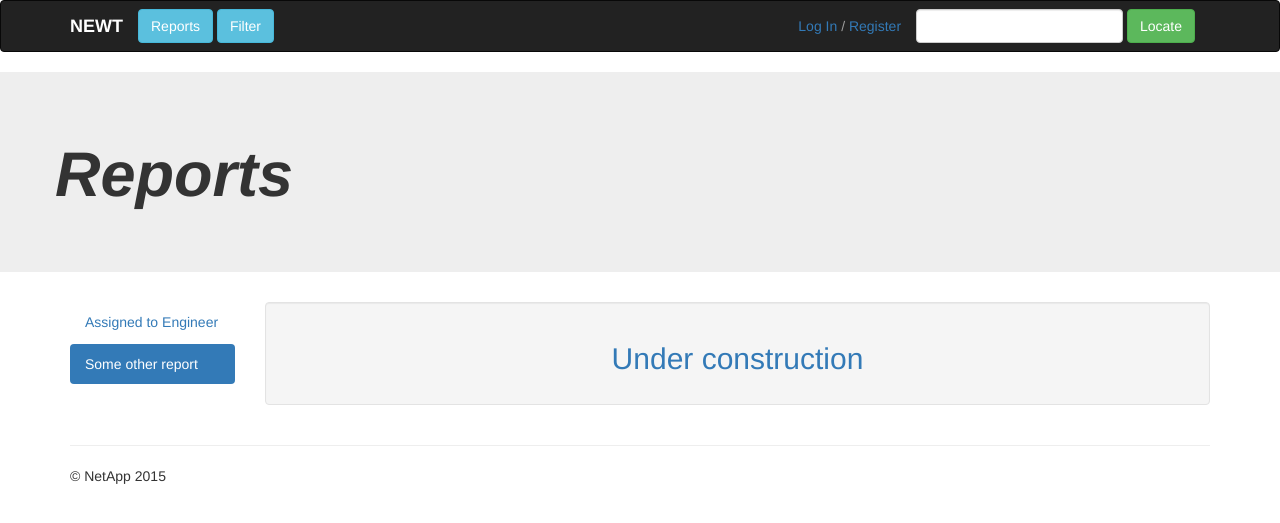
After one commit to cgautcher/mis4173-newt, a Django app: page /reports/some-other-report/ in a window 1280 px wide. The commit adds this page. Shown: the top 523 px of the page. Run offline with Django 3.2, Linux system fonts and the light colour scheme; parts of the project's set-up code (start-up, migrations or seed data) failed here and were passed over; some libraries are stand-ins or nearby versions.

Commit message:
get my reporting game tight

```diff
--- a/NEWT/NEWT/settings.py
+++ b/NEWT/NEWT/settings.py
@@ -41,6 +41,7 @@ INSTALLED_APPS = (
     'home',
     'register',
     'objects',
+    'reports',
 )
 
 MIDDLEWARE_CLASSES = (
--- a/NEWT/NEWT/templates/enablement_navbar_options.html
+++ b/NEWT/NEWT/templates/enablement_navbar_options.html
@@ -1,4 +1,4 @@
         <div class="nav navbar-nav">
-              <a href=""><button type="button" class="btn btn-info navbar-btn">Reports</button></a>
+              <a href="{% url 'reports' %}"><button type="button" class="btn btn-info navbar-btn">Reports</button></a>
               <a href="{% url 'filter' %}"><button type="button" class="btn btn-info navbar-btn">Filter</button></a>
         </div>
--- a/NEWT/NEWT/templates/enablement_navbar_options_update_button.html
+++ b/NEWT/NEWT/templates/enablement_navbar_options_update_button.html
@@ -1,5 +1,5 @@
         <div class="nav navbar-nav">
-              <a href=""><button type="button" class="btn btn-info navbar-btn">Reports</button></a>
+              <a href="{% url 'reports' %}"><button type="button" class="btn btn-info navbar-btn">Reports</button></a>
               <a href="{% url 'filter' %}"><button type="button" class="btn btn-info navbar-btn">Filter</button></a>
               <a href="{{ enablement_request.get_update_url }}"><button type="button" class="btn btn-warning navbar-btn"><b>Update</b></button></a>
         </div>
--- a/NEWT/NEWT/urls.py
+++ b/NEWT/NEWT/urls.py
@@ -8,6 +8,8 @@ from objects.views import (Initiate,
                            Filter,
                            ViewDetailsAndComments,
                            Update,)
+
+
 
 
 urlpatterns = patterns('',
@@ -23,6 +25,8 @@ urlpatterns = patterns('',
 
     url(r'^locate/', Locate.as_view(), name='locate'),
 
+    url(r'^reports/', include('reports.urls')),
+
     url(r'^filter/', Filter.as_view(), name='filter'),
 
     url(r'^view/(?P<slug>[-_\w]+)/$', ViewDetailsAndComments.as_view(), name='view'),
--- a/NEWT/objects/forms.py
+++ b/NEWT/objects/forms.py
@@ -39,6 +39,7 @@ class FilterForm(forms.Form):
             'customer_name',
             'short_term_revenue',
             'current_state',
+            'assigned_engineer',
         ),
         Fieldset('Configuration Details',
             'os_type',
@@ -63,6 +64,10 @@ class FilterForm(forms.Form):
     current_state_list.insert(0, ('','----'))
 
     current_state = forms.ChoiceField(label='Current State', choices=current_state_list, required=False)
+
+    ENABLEMENT_ENGINEERS = list(Group.objects.get(name='Enablement').user_set.values_list('id', 'username'))
+    ENABLEMENT_ENGINEERS.insert(0, ('','----'))
+    assigned_engineer = forms.ChoiceField(label='Assigned Engineer', choices=ENABLEMENT_ENGINEERS)
 
     os_type_list = list(ConfigDetails.OS_TYPES)
     os_type_list.insert(0, ('','----'))
--- a/NEWT/objects/models.py
+++ b/NEWT/objects/models.py
@@ -49,6 +49,8 @@ class EnablementRequest(models.Model):
         from django.core.urlresolvers import reverse
         return reverse('update', kwargs={'slug': self.slug})
 
+    def __unicode__(self):
+        return u'%s' % self.identifier
 
 
 class ConfigDetails(models.Model):
--- a/NEWT/objects/templates/view.html
+++ b/NEWT/objects/templates/view.html
@@ -41,6 +41,10 @@
     <div class="row">
       <p class="lead col-md-4">Current State:</p>
       <p class="lead col-md-3 text-right">{{ object.current_state }}</p>
+    </div>
+    <div class="row">
+      <p class="lead col-md-4">Assigned Engineer:</p>
+      <p class="lead col-md-3 text-right">{{ object.assigned_engineer }}</p>
     </div>
     <div class="row">
       <p class="lead col-md-4">OS Type:</p>
--- a/NEWT/objects/views.py
+++ b/NEWT/objects/views.py
@@ -220,6 +220,7 @@ class Filter(View):
         objects = EnablementRequest.objects.filter(customer_name__contains=cd['customer_name'],
                                                    short_term_revenue__gte=cd['short_term_revenue'],
                                                    current_state__contains=cd['current_state'],
+                                                   assigned_engineer__id__contains=cd['assigned_engineer'],
                                                    config_details__os_type__contains=cd['os_type'],
                                                    config_details__os_version__contains=cd['os_version'],
                                                    config_details__storage_adapter_vendor__contains=cd['storage_adapter_vendor'],
@@ -264,7 +265,6 @@ class ViewDetails(DetailView):
     def get_context_data(self, **kwargs):
         context = super(ViewDetails, self).get_context_data()
         context['config_details'] = context['enablement_request'].config_details
-        #context['comments'] = context['enablement_request'].comment_set.all()
         group_membership = self.request.user.groups.values_list('name',flat=True)
         context['group_membership'] = group_membership
         if 'Enablement' in group_membership:
--- /dev/null
+++ b/NEWT/reports/templates/base_reports.html
@@ -0,0 +1,41 @@
+{% extends "base.html" %}
+
+{% block content %}
+    <div class="jumbotron">
+      <div class="container">
+        <div class="row">
+          <p class="h1 text-primary"><i><strong>Reports</strong></i></p>
+        </div>
+      </div>
+    </div>
+
+
+<div class="container">
+    <div class="row">
+        <div class="col-lg-2">
+  	        <ul class="nav nav-pills nav-stacked">
+                {% for report in report_list %}
+                    {% if report_name %}
+                        {% if report_name == report|slugify %}
+                            <li class="active"><a href="{% url 'specific-report' report_name=report|slugify %}">{{ report }}</a></li>
+                        {% else %}
+                            <li><a href="{% url 'specific-report' report_name=report|slugify %}">{{ report }}</a></li>
+                        {% endif %}
+                    {% else %}
+                        <li><a href="{% url 'specific-report' report_name=report|slugify %}">{{ report }}</a></li>
+                    {% endif %}
+                {% endfor %}
+	        </ul>
+        </div>
+        <div class="col-lg-10">
+            {% if report_content %}
+                {% include report_template %}
+            {% else %}
+                <div class="well well-lg">
+                    <p class="h2 text-center text-primary">Select a report from the sidebar...</p>
+                </div>
+            {% endif %}
+        </div>
+    </div>
+
+{% endblock %}:w
--- /dev/null
+++ b/NEWT/reports/templates/some-other-report.html
@@ -0,0 +1,5 @@
+
+
+    <div class="well" style="max-height: 400px; overflow-y:scroll;">
+        <p class="h2 text-primary text-center">Under construction</p>
+    </div>
--- /dev/null
+++ b/NEWT/reports/urls.py
@@ -0,0 +1,14 @@
+from django.conf.urls import patterns, url
+
+from reports.views import (BaseReports,
+                           SpecificReport,)
+
+
+urlpatterns = patterns('',
+    # Examples:
+    # url(r'^$', 'NEWT.views.home', name='home'),
+    # url(r'^blog/', include('blog.urls')),
+
+    url(r'^$', BaseReports.as_view(), name='reports'),
+    url(r'(?P<report_name>[-_\w]+)/$', SpecificReport.as_view(), name='specific-report'),
+)
--- a/NEWT/reports/views.py
+++ b/NEWT/reports/views.py
@@ -1,3 +1,66 @@
+import sys
+sys.path.append('..')
+
 from django.shortcuts import render
+from django.views.generic import View
+from django.contrib.auth.models import Group
+
+from objects.models import (EnablementRequest,)
+
+
+# Collection of report names that will be used
+REPORT_LIST = ('Assigned to Engineer',
+               'Some other report',
+               )
 
 # Create your views here.
+
+class BaseReports(View):
+    template_name = 'base_reports.html'
+
+    def get(self, request, *args, **kwargs):
+
+        context = { 'navbar_options_template': 'enablement_navbar_options.html',
+                    'report_list': REPORT_LIST,
+                    }
+
+        return render(request, self.template_name, context)
+
+
+
+
+class SpecificReport(BaseReports):
+
+
+    def get(self, request, *args, **kwargs):
+
+        report_name = kwargs['report_name']
+        report_content = {}
+
+        if report_name == 'assigned-to-engineer':
+            assignment_dict = {}
+            states_to_exclude = ['Rejected', 'Completed']
+            members_to_exclude = ['shiva',]
+
+            enablement_engineers_queryset = Group.objects.get(name='Enablement').user_set.exclude(username__in=members_to_exclude)
+            current_objects_queryset = EnablementRequest.objects.exclude(current_state__in=states_to_exclude)
+
+            for enablement_engineer in enablement_engineers_queryset:
+                how_many_objects = current_objects_queryset.filter(assigned_engineer=enablement_engineer)
+                assignment_dict[enablement_engineer.username] = len(how_many_objects)
+
+            report_content = assignment_dict
+            report_template = 'assigned-to-engineer.html'
+
+        if report_name == 'some-other-report':
+            report_content = True
+            report_template = 'some-other-report.html'
+
+        context = { 'navbar_options_template': 'enablement_navbar_options.html',
+                    'report_list': REPORT_LIST,
+                    'report_name': kwargs['report_name'],
+                    'report_content': report_content,
+                    'report_template': report_template,
+                    }
+
+        return render(request, self.template_name, context)
```
Also changed, not shown: NEWT/objects/templates/locate.html (+5 -5 lines), NEWT/reports/mycharts.py (added, +21 -0 lines), NEWT/reports/templates/assigned-to-engineer.html (added, +19 -0 lines), NEWT/reports/templates/reports_sidebar.html (added, +7 -0 lines).
